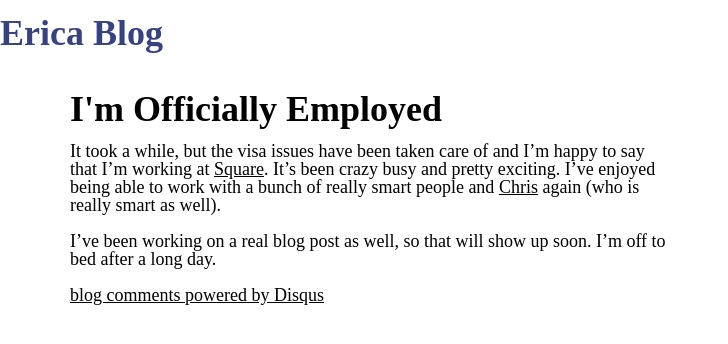
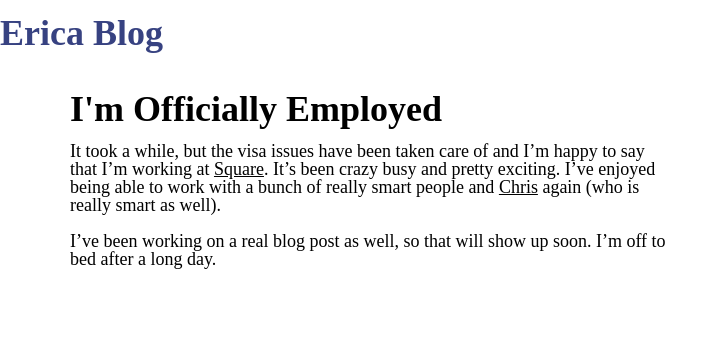
Before and after one commit to pui/pui.github.io, a Jekyll site: the page built from _posts/2010-03-17-new-job.markdown, in a window 1280 px wide. Shown: the top 344 px of the page, without its empty margins (0-728 px from the left). Built offline with Jekyll 4.4.1, drawn with Linux system fonts in a browser that asks for light colours; comment, search, counter and statistics services are not loaded.

Commit message:
More small tweaks

```diff
--- a/_layouts/post.html
+++ b/_layouts/post.html
@@ -10,5 +10,4 @@
   <p>
     {{ post.date | date: "%B %d, %Y" }}
   </p>
-  <div id="disqus_thread"></div><script type="text/javascript" src="http://disqus.com/forums/dumbbunny/embed.js"></script><noscript><a href="http://disqus.com/forums/dumbbunny/?url=ref">View the discussion thread.</a></noscript><a href="http://disqus.com" class="dsq-brlink">blog comments powered by <span class="logo-disqus">Disqus</span></a>
 </div>
```
Also changed, not shown: README.md.
